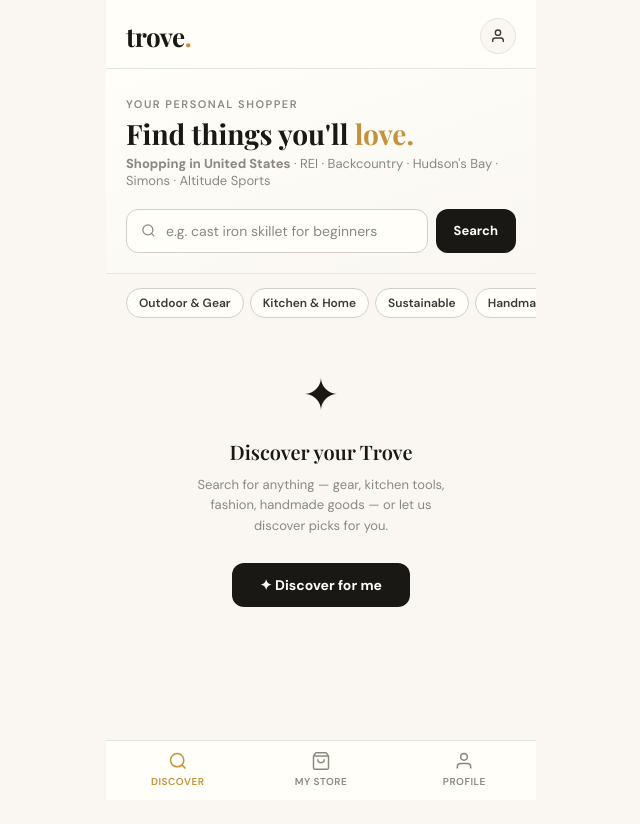
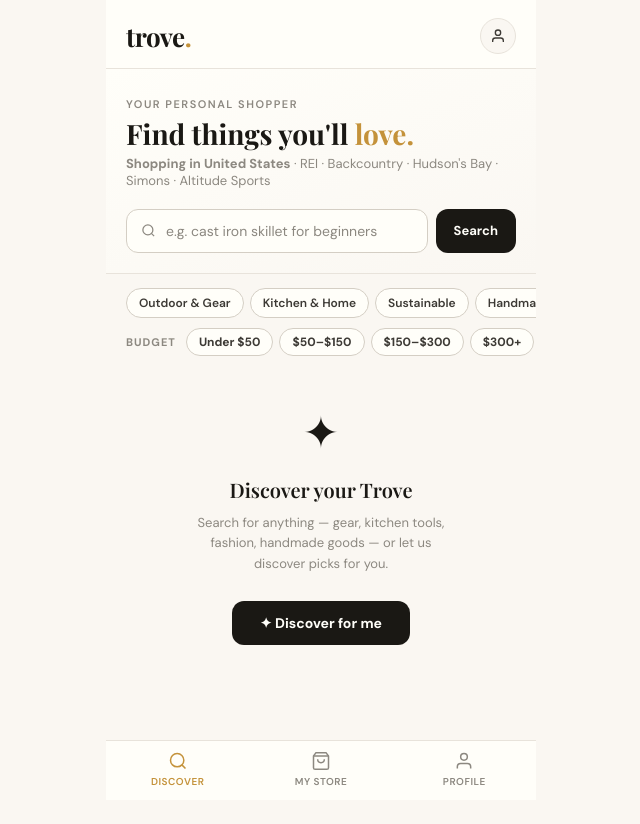
Before and after one commit to mikebkr-eng/trove, a React (Vite) app: page / in a window 1280 px wide. Shown: the top 824 px of the page, without its empty margins (319-959 px from the left). Before the commit the page ends 800 px from the top, so only its background shows below. Built offline with nearby package versions, Linux system fonts and the light colour scheme.

Commit message:
Update App.jsx

```diff
--- a/src/App.jsx
+++ b/src/App.jsx
@@ -237,6 +237,26 @@ const styles = `
   }
   .taste-chip:hover { border-color: var(--gold-mid); color: var(--gold); }
   .taste-chip.active { background: var(--gold-light); border-color: var(--gold-mid); color: var(--gold); }
+
+  .price-filter-row {
+    display: flex; gap: 6px; padding: 10px 20px 0; overflow-x: auto; scrollbar-width: none;
+  }
+  .price-filter-row::-webkit-scrollbar { display: none; }
+  .price-chip {
+    white-space: nowrap; padding: 5px 12px; border-radius: 100px;
+    border: 1.5px solid var(--border2); background: var(--warm-white);
+    font-size: 12px; font-weight: 700; color: var(--ink2);
+    cursor: pointer; transition: all 0.15s; font-family: "DM Sans", sans-serif;
+  }
+  .price-chip:hover { border-color: var(--gold-mid); }
+  .price-chip.active { background: var(--gold-light); border-color: var(--gold); color: var(--gold); }
+
+  .rating-badge {
+    display: inline-flex; align-items: center; gap: 3px;
+    font-size: 11px; font-weight: 700; color: var(--gold);
+    background: var(--gold-light); border: 1px solid var(--gold-mid);
+    border-radius: 100px; padding: 2px 8px; margin-left: 6px;
+  }
 
   /* ── SECTION HEADER ── */
   .section-header {
@@ -507,6 +527,11 @@ function ProductCard({ product, isSaved, onSave, onShare, index }) {
           <div className="product-store">
             <div className="store-dot" />
             {product.store}
+            {product.rating && (
+              <span className="rating-badge">
+                ★ {product.rating}
+              </span>
+            )}
           </div>
           {product.matchReason && (
             <div className="product-match">✦ Great match</div>
@@ -562,6 +587,7 @@ export default function App() {
   const [tab, setTab] = useState(isSharedView ? "store" : "discover");
   const [userHandle] = useState(getUserHandle);
   const [searchPlaceholder] = useState(() => getRandom(SEARCH_EXAMPLES));
+  const [priceFilter, setPriceFilter] = useState(null); // null | 50 | 150 | 300 | 999
   const [featuredStores] = useState(() => getRandom(STORE_EXAMPLES));
   const locale = getLocale();
   const [query, setQuery] = useState("");
@@ -625,6 +651,7 @@ export default function App() {
           chips: activeChips,
           tasteProfile,
           locale,
+          priceFilter,
         })
       });
       const data = await res.json();
@@ -658,6 +685,7 @@ export default function App() {
           chips: activeChips,
           tasteProfile,
           locale,
+          priceFilter,
         })
       });
       const data = await res.json();
@@ -769,6 +797,23 @@ ${url}`;
               </div>
 
               {/* Discover button */}
+              {/* Price filter */}
+              <div className="price-filter-row">
+                <span style={{fontSize:11, fontWeight:700, textTransform:"uppercase", letterSpacing:1, color:"var(--muted)", display:"flex", alignItems:"center", paddingRight:4}}>Budget</span>
+                {[
+                  { label: "Under $50", val: 50 },
+                  { label: "$50–$150", val: 150 },
+                  { label: "$150–$300", val: 300 },
+                  { label: "$300+", val: 999 },
+                ].map(({ label, val }) => (
+                  <button key={val}
+                    className={`price-chip ${priceFilter === val ? "active" : ""}`}
+                    onClick={() => setPriceFilter(p => p === val ? null : val)}>
+                    {label}
+                  </button>
+                ))}
+              </div>
+
               {!loading && products.length === 0 && !error && (
                 <div className="empty-section">
                   <div className="empty-icon">✦</div>
```
